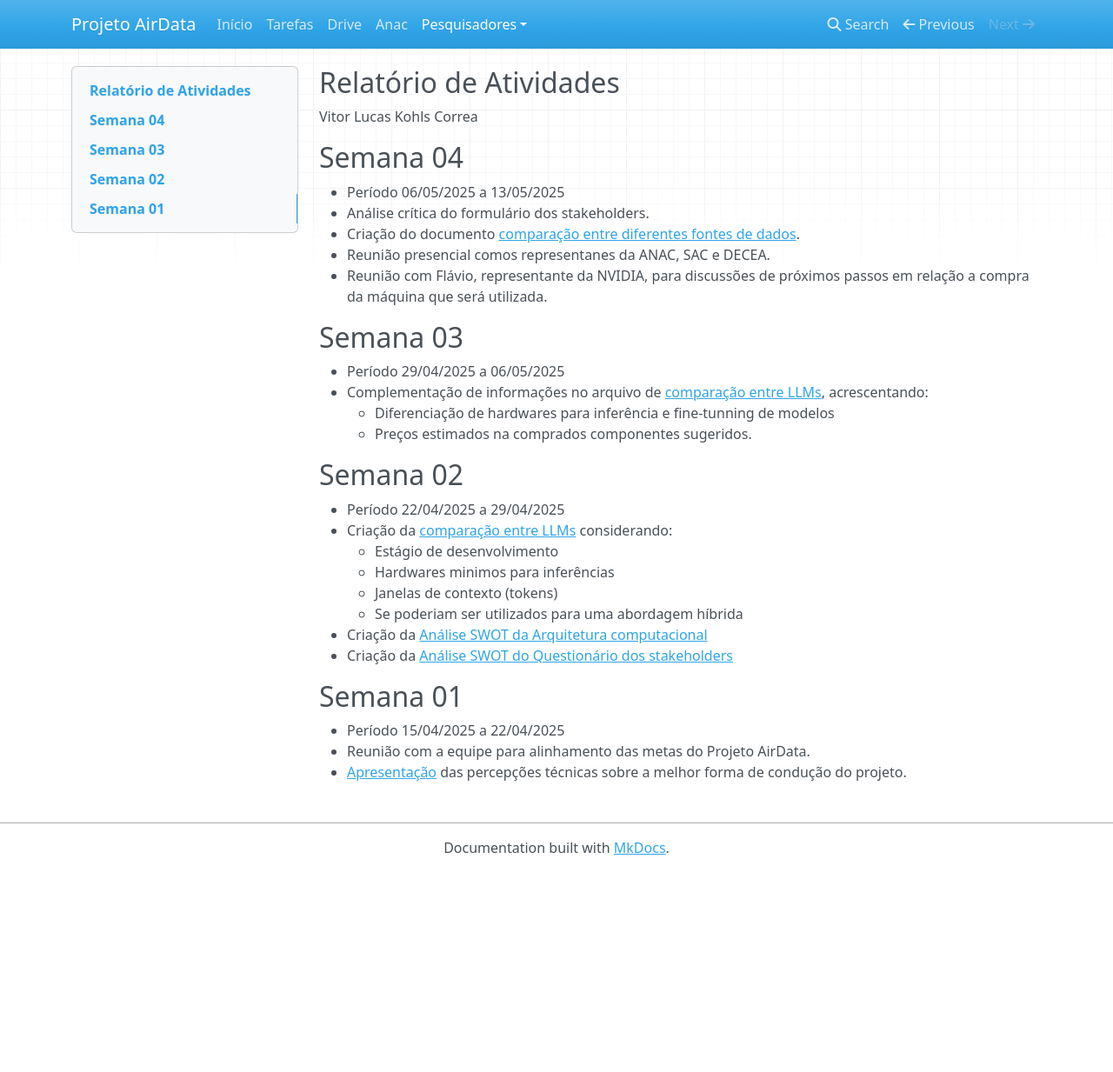
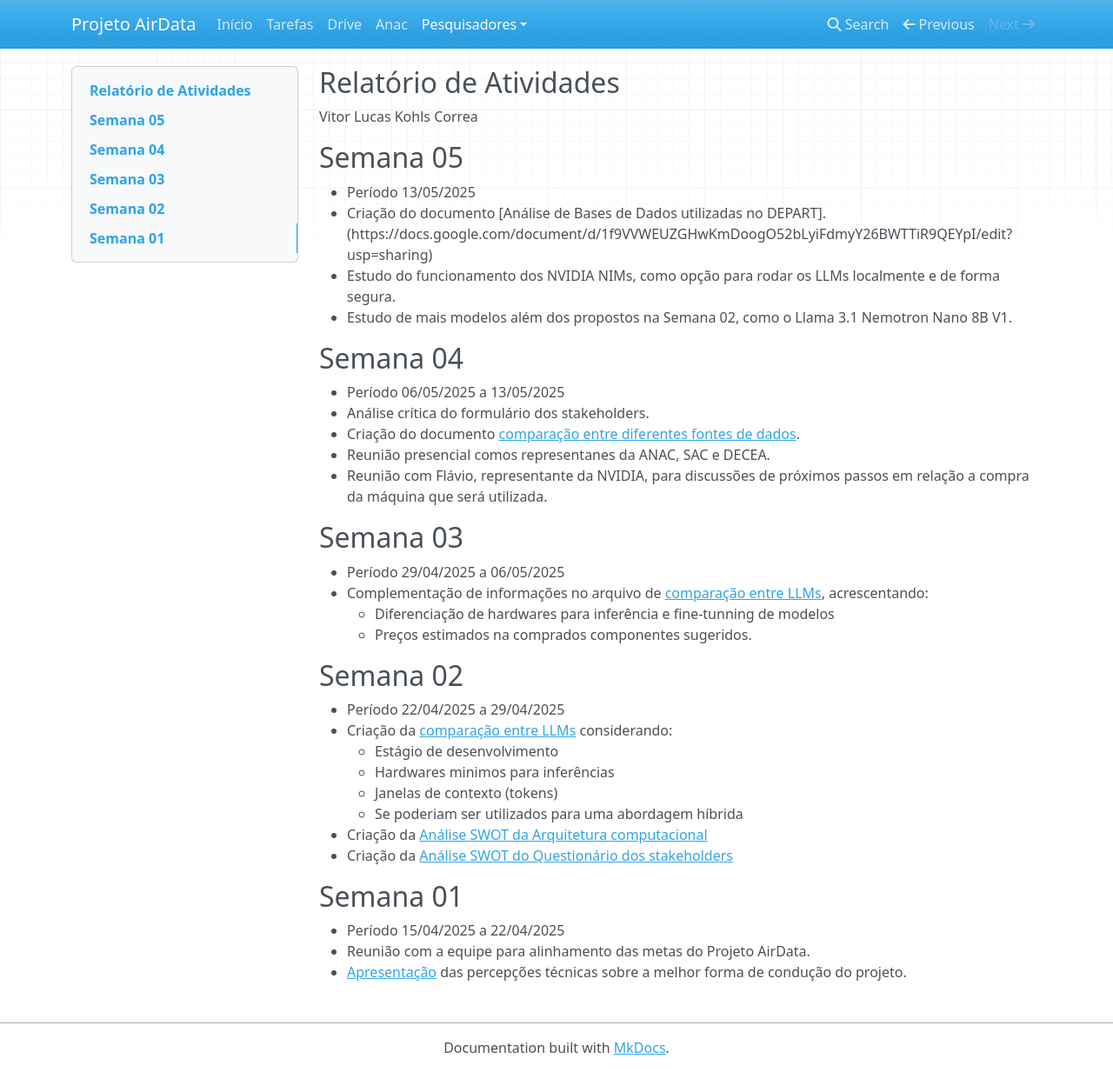
Before and after one commit to projetoairdata/web, an MkDocs documentation site: the page built from docs/pesquisadores/vitor_correa.md, in a window 1280 px wide and 1233 px high. Shown: the whole window at 87% size. Built offline with MkDocs 1.6.1, drawn with Linux system fonts in a browser that asks for light colours; nearby versions of some CDN libraries.

Commit message:
Update vitor_correa.md Semana 05

```diff
--- a/docs/pesquisadores/vitor_correa.md
+++ b/docs/pesquisadores/vitor_correa.md
@@ -1,6 +1,13 @@
 ## Relatório de Atividades
 
 Vitor Lucas Kohls Correa
+
+## Semana 05
+
+- Período 13/05/2025
+- Criação do documento [Análise de Bases de Dados utilizadas no DEPART].(https://docs.google.com/document/d/1f9VVWEUZGHwKmDoogO52bLyiFdmyY26BWTTiR9QEYpI/edit?usp=sharing)
+- Estudo do funcionamento dos NVIDIA NIMs, como opção para rodar os LLMs localmente e de forma segura.
+- Estudo de mais modelos além dos propostos na Semana 02, como o Llama 3.1 Nemotron Nano 8B V1.
 
 ## Semana 04
 
```
